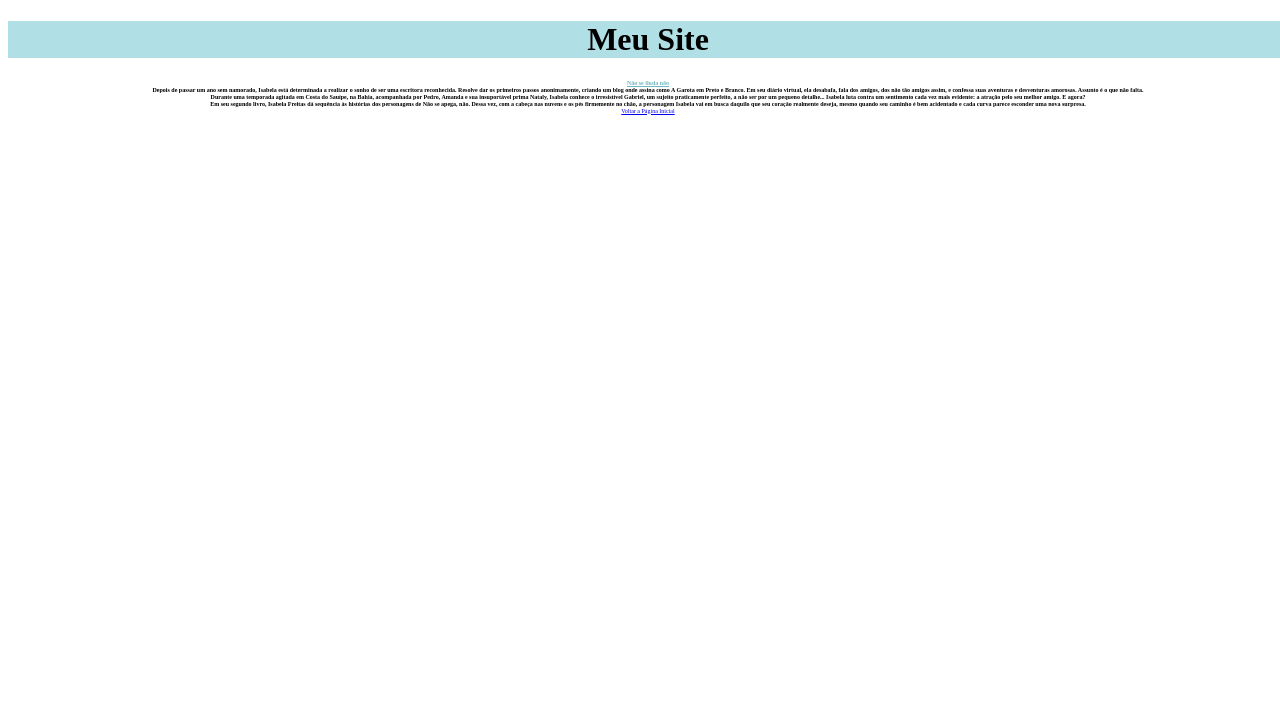
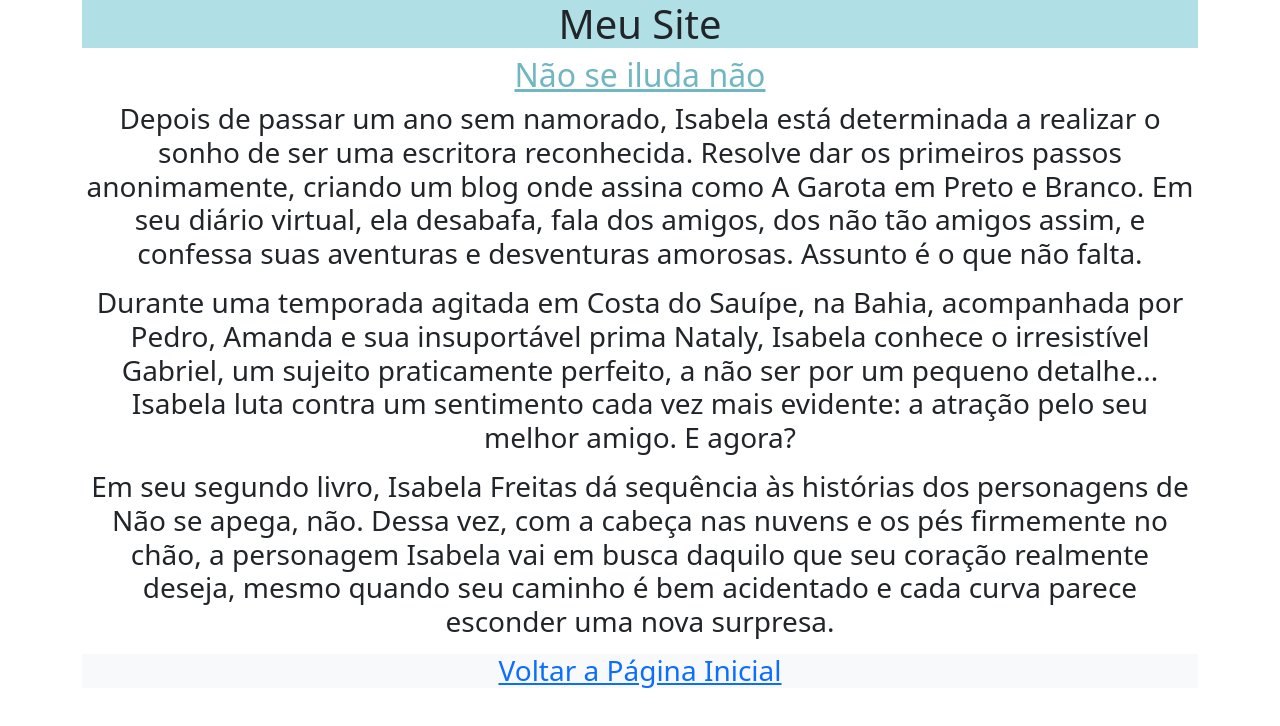
Before and after one commit to WellenPereiira/MeuPrimeiroSite, a plain HTML site: page pages/nsin.html in a window 1280 px wide. Drawn offline with nearby package versions, Linux system fonts and the light colour scheme; files that its build step writes are made by us from their sources; files whose address does not match are found by name.

Commit message:
página adicional 4 finalizada

```diff
--- a/pages/nsin.html
+++ b/pages/nsin.html
@@ -4,35 +4,44 @@
 <head>
   <meta charset="utf-8">
   <meta name="viewport" content="width=device-width">
-  <title>replit</title>
-  <link href="style.css" rel="stylesheet" type="text/css" />
+  <title>MeuSite</title>
+  <link href="https://cdn.jsdelivr.net/npm/bootstrap@5.2.0/dist/css/bootstrap.min.css" rel="stylesheet"
+    integrity="sha384-gH2yIJqKdNHPEq0n4Mqa/HGKIhSkIHeL5AyhkYV8i59U5AR6csBvApHHNl/vI1Bx" crossorigin="anonymous">
+  <link href="../style.css" rel="stylesheet" type="text/css" />
 </head>
 
 <body>
+  <div class="container">
 
     <div class="title">
       <h1>Meu Site</h1>
     </div>
 
     <div class="corpo">
-    <div class="livros">
-    <h1>Não se iluda não</h1>
+      <h2 class="livros">Não se iluda não</h2>
     </div>
 
+    <div class="corpo">
       <h3>
         <p>Depois de passar um ano sem namorado, Isabela está determinada a realizar o sonho de ser uma escritora reconhecida. Resolve dar os primeiros passos anonimamente, criando um blog onde assina como A Garota em Preto e Branco. Em seu diário virtual, ela desabafa, fala dos amigos, dos não tão amigos assim, e confessa suas aventuras e desventuras amorosas. Assunto é o que não falta.</p>
 
     <p>Durante uma temporada agitada em Costa do Sauípe, na Bahia, acompanhada por Pedro, Amanda e sua insuportável prima Nataly, Isabela conhece o irresistível Gabriel, um sujeito praticamente perfeito, a não ser por um pequeno detalhe... Isabela luta contra um sentimento cada vez mais evidente: a atração pelo seu melhor amigo. E agora?</p>
+
     <p>Em seu segundo livro, Isabela Freitas dá sequência às histórias dos personagens de Não se apega, não. Dessa vez, com a cabeça nas nuvens e os pés firmemente no chão, a personagem Isabela vai em busca daquilo que seu coração realmente deseja, mesmo quando seu caminho é bem acidentado e cada curva parece esconder uma nova surpresa.</p>
+
+        <p class="card-text bg-light" style="transform: rotate(0);">
+          <a href="../index.html" class="stretched-link" >Voltar a Página Inicial</a>
+        </p>
       </h3>
-
-  <a href="index.html">Voltar a Página Inicial</a>
 
     </div>
 
     <script src="script.js"></script>
-
+    <script src="https://cdn.jsdelivr.net/npm/bootstrap@5.2.0/dist/js/bootstrap.bundle.min.js"
+      integrity="sha384-A3rJD856KowSb7dwlZdYEkO39Gagi7vIsF0jrRAoQmDKKtQBHUuLZ9AsSv4jD4Xa"
+      crossorigin="anonymous"></script>
     <script src="https://replit.com/public/js/replit-badge.js" theme="blue" defer></script>
+  </div>
 </body>
 
 </html>
```
Lines whose indentation alone changed are shown as unchanged.
